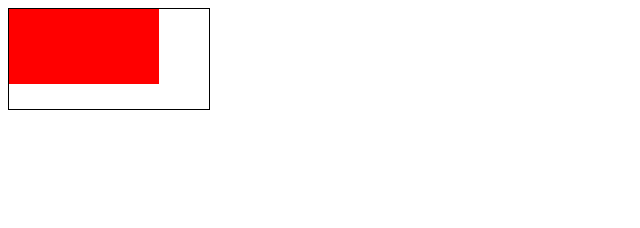
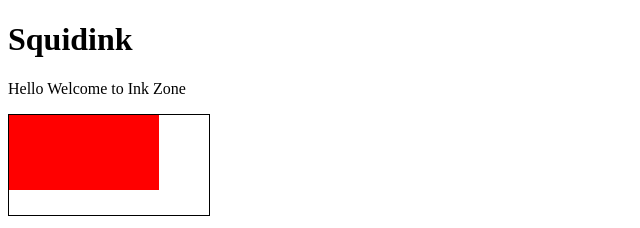
Before and after one commit to jadnf/Squidink, a plain HTML site: page Index.html in a window 1280 px wide. Shown: the whole page, without its empty margins (0-640 px from the left). Drawn offline with Linux system fonts and the light colour scheme.

Commit message:
added title and head back

```diff
--- a/Index.html
+++ b/Index.html
@@ -1,5 +1,12 @@
 <!DOCTYPE html>
 <html>
+<head>
+    <title>Squidink</title>
+</head>
+<body>
+<h1>Squidink</h1>
+<p>Hello Welcome to Ink Zone</p>
+
 
 <canvas id="myCanvas" width="200" height="100" style="border:1px solid black;">
 </canvas>
```
